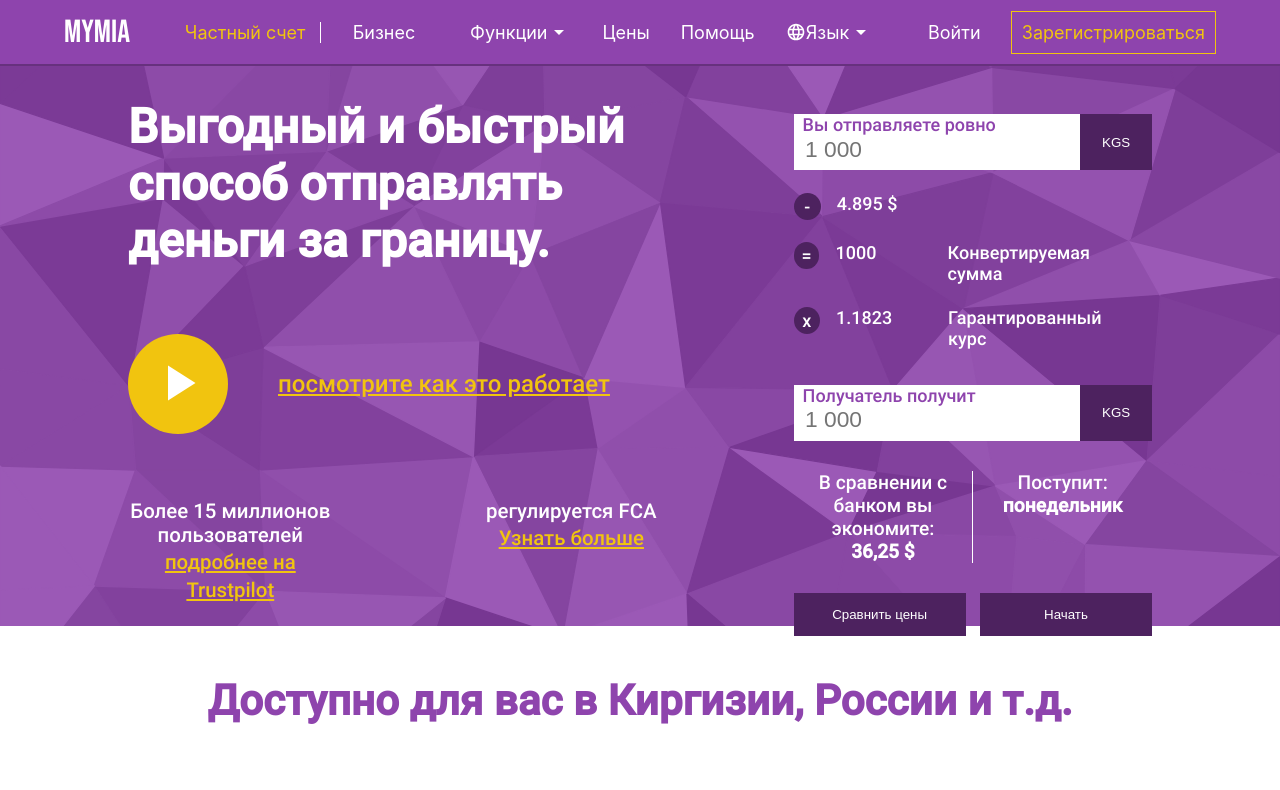
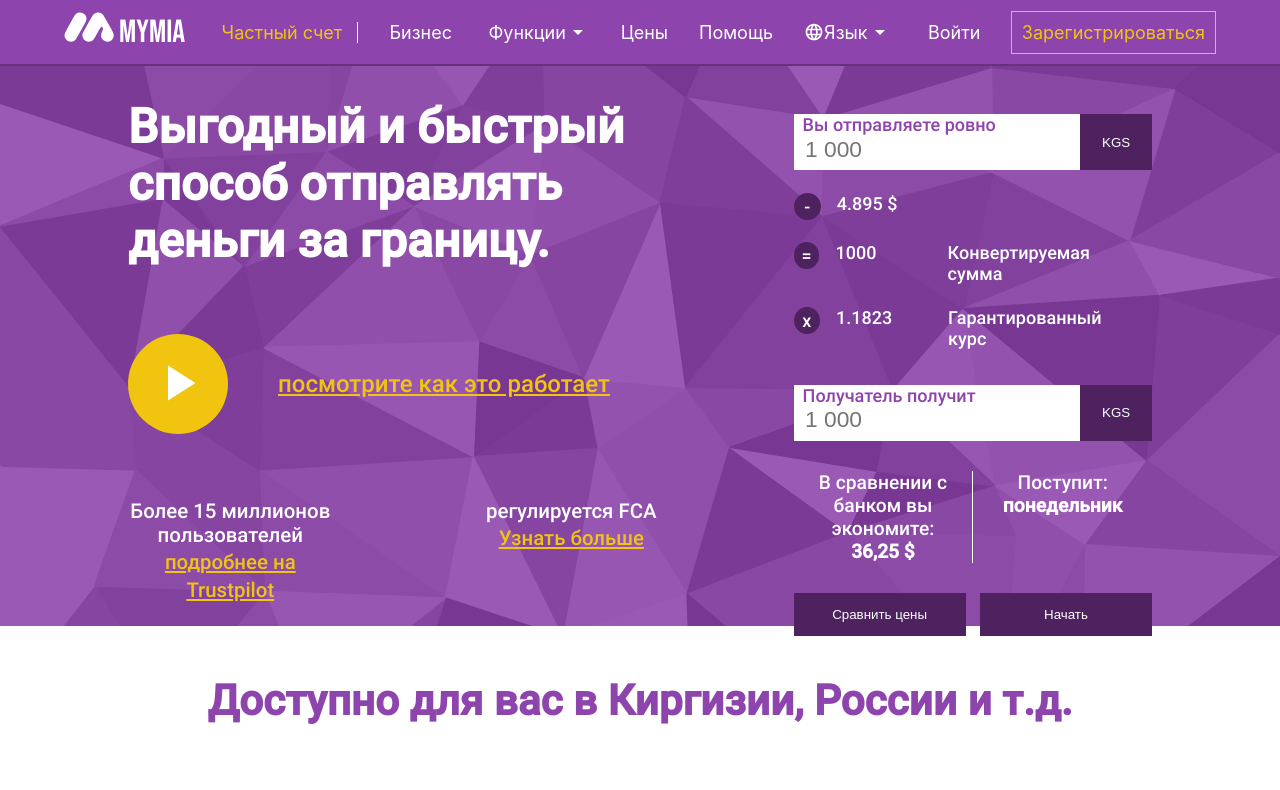
Before and after one commit to Somanimus/LangingPageReact, a React (Create React App) app: page / in a window 1280 px wide. Shown: the top 790 px of the page. Built offline with nearby package versions, Linux system fonts and the light colour scheme.

Commit message:
logo addition

```diff
--- a/src/components/CSS/header.css
+++ b/src/components/CSS/header.css
@@ -5,6 +5,12 @@ header{
     display: flex;
     align-items: center;
     border-bottom: 2px solid #67317e;
+}
+.logo a img{
+    width: 50px;
+    height: 30px;
+    filter: invert(100%) sepia(100%) saturate(0%) hue-rotate(320deg) brightness(102%) contrast(101%);
+
 }
 .active{
     color: var(--accent) ;
--- a/src/components/header.jsx
+++ b/src/components/header.jsx
@@ -1,4 +1,5 @@
 import React, { useState } from 'react';
+import logo from '../pics/logo.svg'
 import CloseIcon from '@mui/icons-material/Close';
 import MenuIcon from '@mui/icons-material/Menu';
 import { ArrowDropDown } from '@mui/icons-material';
@@ -44,7 +45,7 @@ const Header = () => {
     return (
         <header>
             <nav>
-            <div className="logo"> <a href="http://" target="_blank" rel="noopener noreferrer"> MyMia </a> </div>
+            <div className="logo"> <a href="http://" target="_blank" rel="noopener noreferrer"> <img src={logo} alt="" /> MyMia </a> </div>
             <ul className='public-nav box-left'>
                 <li>
                     <a href="http://" target="_blank" rel="noopener noreferrer" className='active left-link'>Частный счет</a>
```
